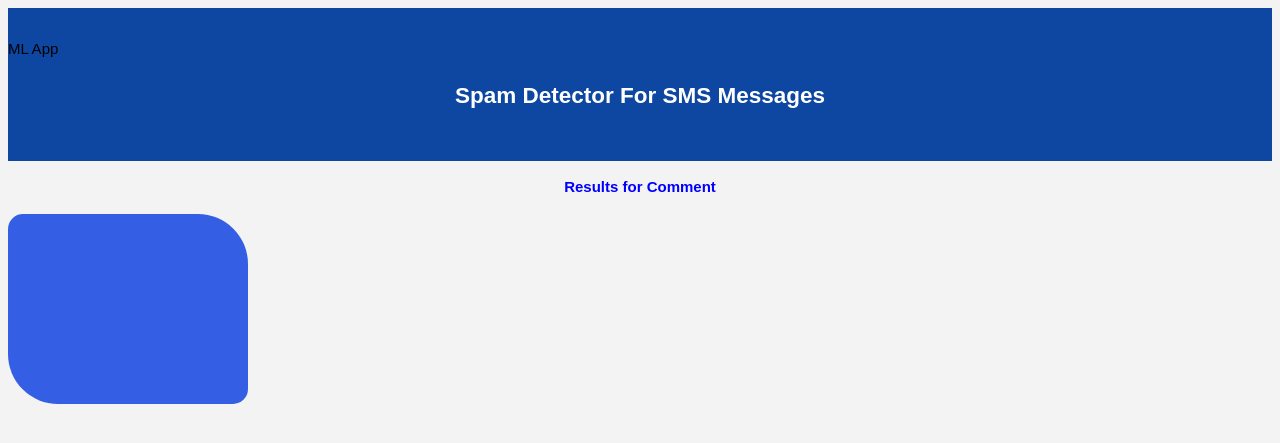
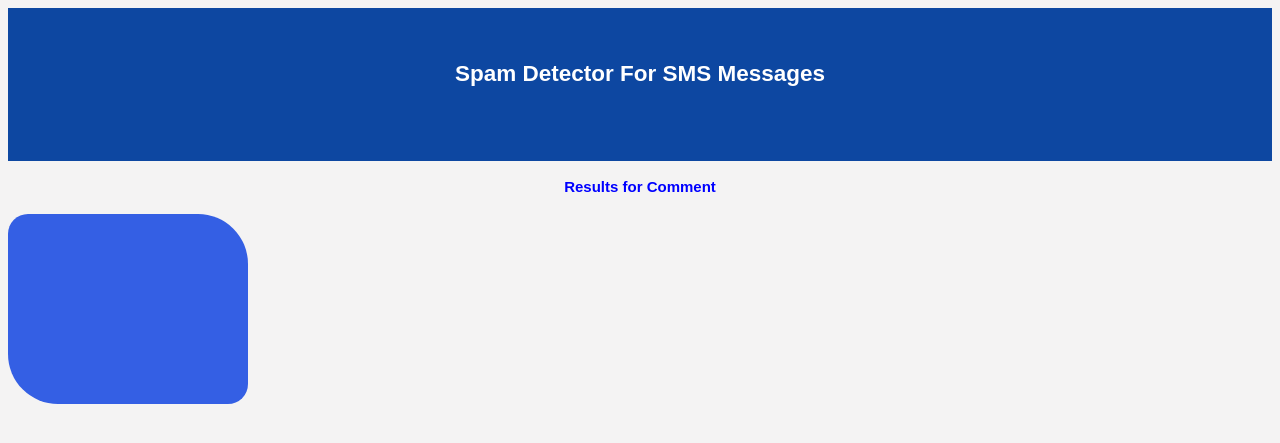
Before and after one commit to georgeblu1/Spam-Detector-Web-App, a Flask app: template templates/result.html in a window 1280 px wide. Shown: the top 443 px of the page. Run offline with Flask 2, Linux system fonts and the light colour scheme; the template is opened without the code that fills it, so the values that code supplies are empty; parts of the project's set-up code (start-up, migrations or seed data) failed here and were passed over.

Commit message:
Changes to css

```diff
--- a/static/main.css
+++ b/static/main.css
@@ -29,6 +29,7 @@ header{
 brandname{
 	float:left;
 	font-family: "Montserrat Medium";
+	color: #ffffff;
 	font-size:30px;
 	color: #fff;
 	margin: 10px;
@@ -49,7 +50,7 @@ header h2{
 
 
 .results{
-	border-radius: 15px 50px;
+	border-radius: 20px 50px;
     background: #345fe4;
     padding: 20px;
     width: 200px;
--- a/templates/home.html
+++ b/templates/home.html
@@ -10,9 +10,9 @@
 
 	<header>
 		<div class="container">
-		<div id="brandname">
+		<h2>
 			Spam Detector for SMS Messages
-		</div>
+		</h2>
 
 	</div>
 	</header>
--- a/templates/result.html
+++ b/templates/result.html
@@ -8,9 +8,6 @@
 
 	<header>
 		<div class="container">
-		<div id="brandname">
-			ML App
-		</div>
 		<h2>Spam Detector For SMS Messages</h2>
 
 	</div>
```
